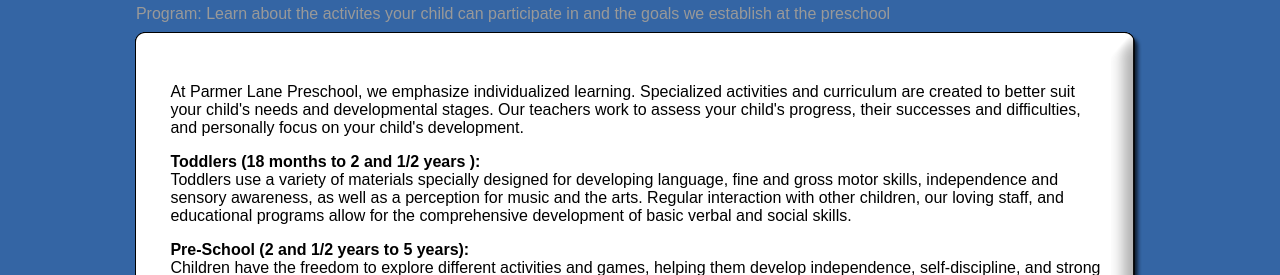
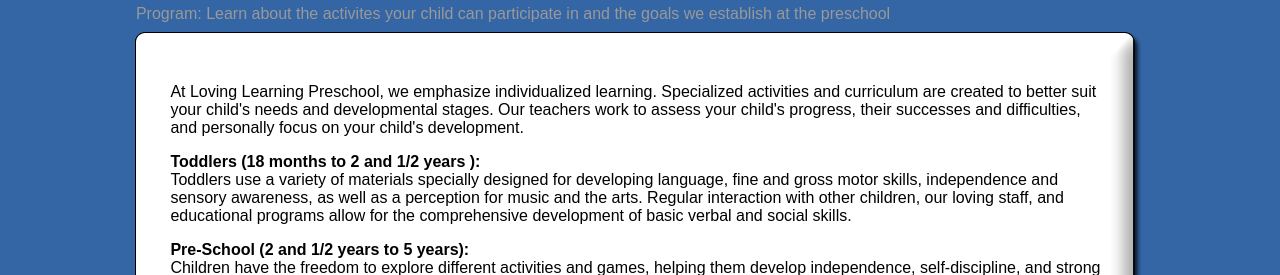
Before and after one commit to rajsite/lovinglearningpreschool, a Jekyll site: the page built from program.html, in a window 1280 px wide. Shown: the part 326-601 px from the top of the page. Built offline with Jekyll 4.4.1, drawn with Linux system fonts in a browser that asks for light colours.

Commit message:
Update to references for Loving Learning Preschool

```diff
--- a/_layouts/default.html
+++ b/_layouts/default.html
@@ -21,7 +21,7 @@
 <table class="supertable" width="80%">
 <!--Title-->
 <tr>
-<td align="center"> <a href="index.html"><img src="images/logo.png" alt="Parmer Lane Preschool" width="450" border="0" /></a></td>
+<td align="center"> <a href="index.html"><img src="images/logo.png" alt="Loving Learning Preschool" width="450" border="0" /></a></td>
 </tr>
 <!--Title End-->
 <!--Navigation-->
--- a/facilities.html
+++ b/facilities.html
@@ -3,7 +3,7 @@
 scroller: Take a look at the facilities we have available
 ---
 <p>
-At Parmer Lane Preschool we make sure that each student is equipped with the proper facilities and materials to enhance their growth and ensure their development. Our three classrooms are equipped with books, educational supplies, games, and numerous activities and learning materials to suit your child's needs.
+At Loving Learning Preschool we make sure that each student is equipped with the proper facilities and materials to enhance their growth and ensure their development. Our three classrooms are equipped with books, educational supplies, games, and numerous activities and learning materials to suit your child's needs.
 </p>
 
 <div style="position: relative; width: 100%;  height: 0; padding-bottom: 56%;">
--- a/program.html
+++ b/program.html
@@ -3,7 +3,7 @@
 scroller: Learn about the activites your child can participate in and the goals we establish at the preschool
 ---
 <p>
-At Parmer Lane Preschool, we emphasize individualized learning. Specialized activities and curriculum are created to better suit your child's needs and developmental stages.  Our teachers work to assess your child's progress, their successes and difficulties, and personally focus on your child's development.
+At Loving Learning Preschool, we emphasize individualized learning. Specialized activities and curriculum are created to better suit your child's needs and developmental stages.  Our teachers work to assess your child's progress, their successes and difficulties, and personally focus on your child's development.
 </p>
 
 <p>
```
